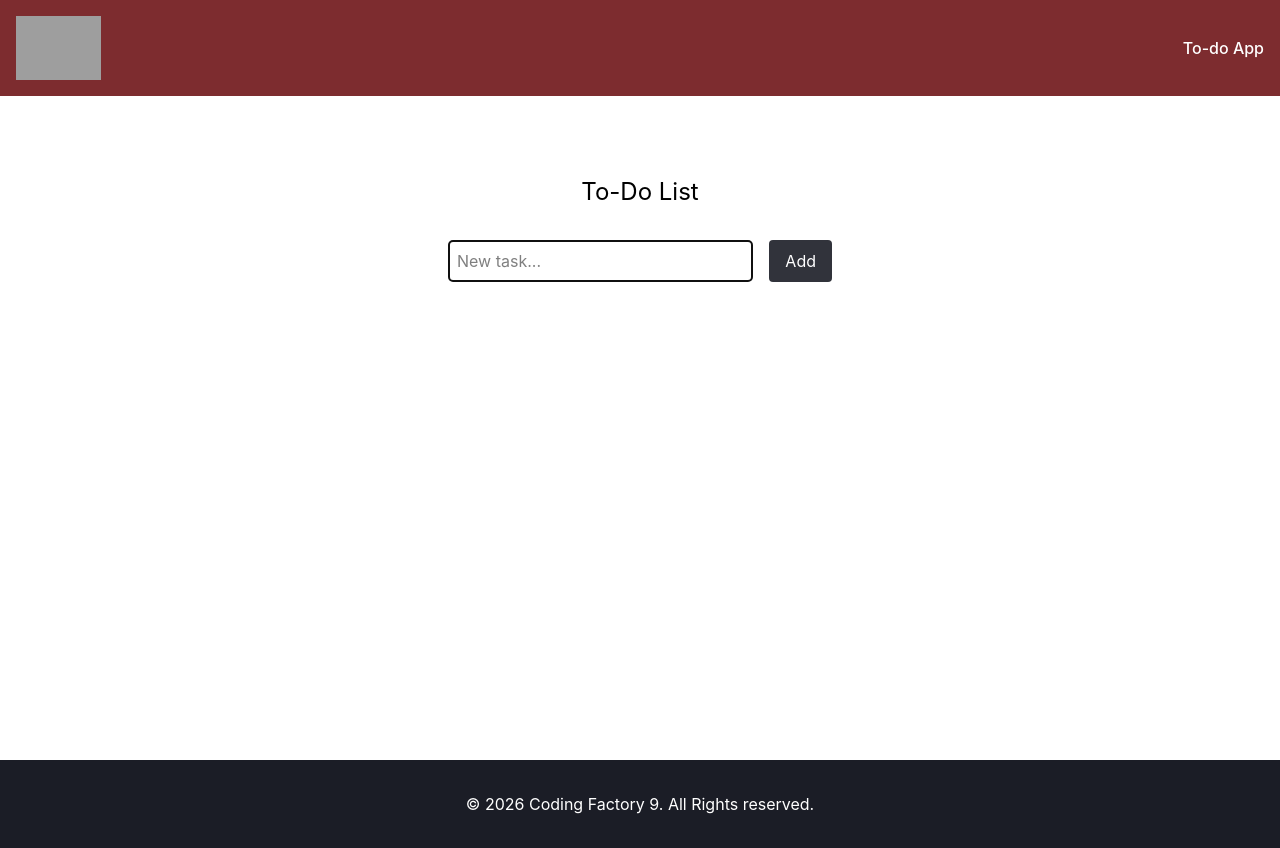
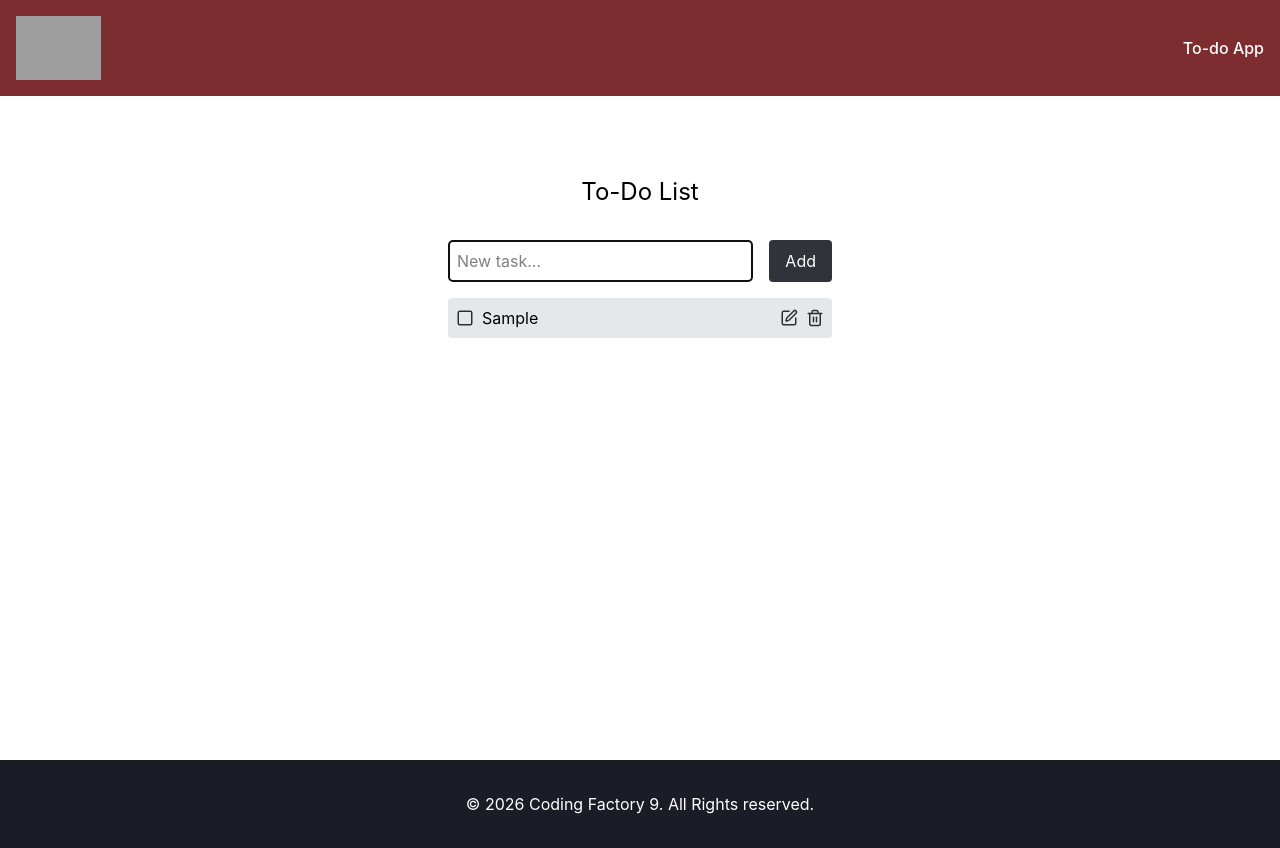
Before and after one commit to giavag/cf9-react-todo-app, a React (Vite) app: page / in a window 1280 px wide. Both pictures are taken after typing "Sample" into the empty fields and a click on the button "Add". Built offline with nearby package versions, Linux system fonts and the light colour scheme; grey boxes are pictures that could not be loaded.

Commit message:
feat(todo): add TodoList component

```diff
--- a/src/features/todo/TodoApp.tsx
+++ b/src/features/todo/TodoApp.tsx
@@ -1,6 +1,8 @@
 import TodoForm from "./TodoForm.tsx";
 import {useRef} from "react";
 import {useTodos} from "./hooks/useTodos.ts";
+import TodoList from "./TodoList.tsx";
+
 
 const TodoApp = () => {
     const inputRef = useRef<HTMLInputElement>(null);
@@ -16,8 +18,13 @@
         <>
             <div className="max-w-sm mx-auto pb-12">
                 <h1 className="text-center text-2xl py-8">To-Do List</h1>
-
                 <TodoForm onAdd={handleAdd} inputRef={inputRef} />
+                <TodoList
+                    todos={todos}
+                    onToggle={toggleTodo}
+                    onEdit={editTodo}
+                    onDelete={deleteTodo}
+                />
             </div>
         </>
     )
--- /dev/null
+++ b/src/features/todo/TodoList.tsx
@@ -0,0 +1,99 @@
+import IconButton from "../../shared/ui/IconButton.tsx";
+import {CheckSquare, Edit, Save, Square, Trash2, X} from "lucide-react";
+import type {TodoListProps} from "./types.ts";
+import {useState} from "react";
+
+const TodoList = ({
+      todos,
+      onToggle,
+      onEdit,
+      onDelete
+  }: TodoListProps) => {
+
+    const [editId, setEditId] = useState<number | null>(null);
+    const [editText, setEditText] = useState<string>("");
+
+    const handleEdit = (id: number, text: string) => {
+        setEditId(id);
+        setEditText(text);
+    }
+
+    const handleSave = (id: number) => {
+        if (editText.trim() !== "") {
+            onEdit(id, editText);
+            setEditId(null);
+            setEditText("");
+        }
+    }
+
+    const handleCancel = () => {
+        setEditId(null);
+        setEditText("");
+    }
+
+    return (
+        <>
+            <ul className="space-y-2">
+                {todos.map(todo => (
+                        <>
+                            <li key={todo.id} className="flex items-center justify-between
+                                                    bg-gray-200 p-2 rounded">
+                                {editId === todo.id ? (
+                                    <>
+                                        <div className="flex flex-1 gap-2">
+                                            <span>{todo.text}</span>
+                                            <input
+                                                type="text"
+                                                value={editText}
+                                                onChange={(e) => {setEditText(e.target.value)}}
+                                                className="flex-1 border rounded gap-2"
+                                            />
+                                        </div>
+                                        <div className="flex gap-2">
+                                            <IconButton
+                                                onClick={() => {handleSave(todo.id)}}
+                                                icon={<Save size={18}/> }
+                                            />
+                                            <IconButton
+                                                addClasses="text-cf-dark-red"
+                                                onClick={() => {handleCancel()}}
+                                                icon={<X size={18}/> }
+                                            />
+                                        </div>
+                                    </>
+                                ) : (
+                                    <>
+                                        <div className="flex flex-1 items-center gap-2">
+                                            <IconButton
+                                                addClasses="text-green-600"
+                                                onClick={() => {onToggle(todo.id)}}
+                                                icon={todo.completed ? <CheckSquare size={18}/> : <Square size={18}/>}
+                                            />
+                                            <span>{todo.text}</span>
+                                        </div>
+                                        <div className="flex gap-2">
+                                            <IconButton
+                                                onClick={() => {handleEdit(todo.id, todo.text)}}
+                                                icon={<Edit size={18}/> }
+                                            />
+                                            <IconButton
+                                                addClasses="text-cf-dark-red"
+                                                onClick={() => {onDelete(todo.id)}}
+                                                icon={<Trash2 size={18}/> }
+                                            />
+                                        </div>
+                                    </>
+                                )
+
+                                }
+                            </li>
+                        </>
+                    )
+                )
+                }
+            </ul>
+        </>
+    )
+}
+
+export default TodoList;
--- /dev/null
+++ b/src/shared/ui/IconButton.tsx
@@ -0,0 +1,18 @@
+import type {IconButtonProps} from "../types";
+
+const IconButton = ({onClick, disabled=false, icon, addClasses=""}: IconButtonProps) => {
+
+    return (
+        <>
+            <button
+                className={`opacity-80 hover:opacity-100 cursor-pointer` + addClasses}
+                onClick={onClick}
+                disabled={disabled}
+            >
+                {icon}
+            </button>
+        </>
+    )
+}
+
+export default IconButton;
```
Also changed, not shown: src/features/todo/types.ts (+7 -0 lines), src/shared/types.ts (+9 -0 lines).
